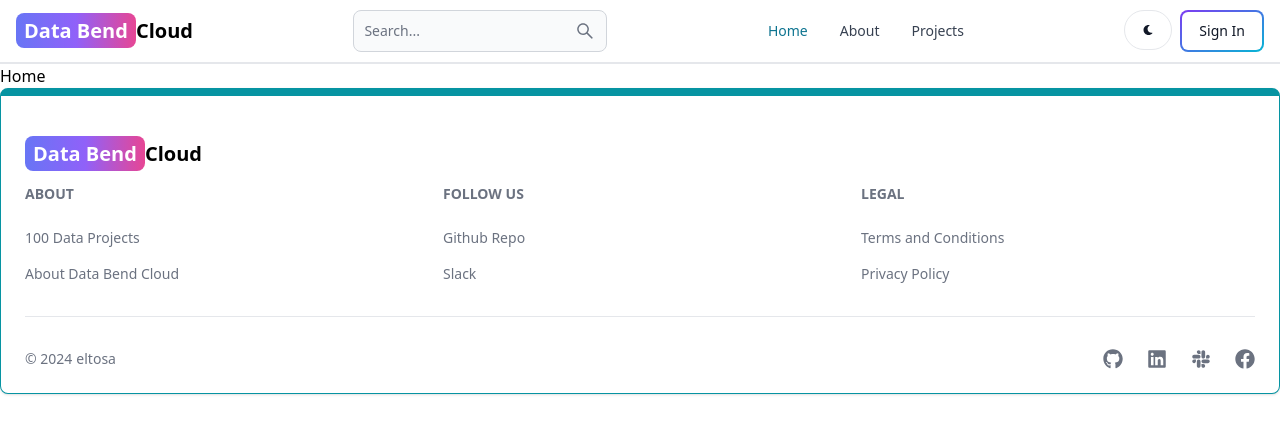
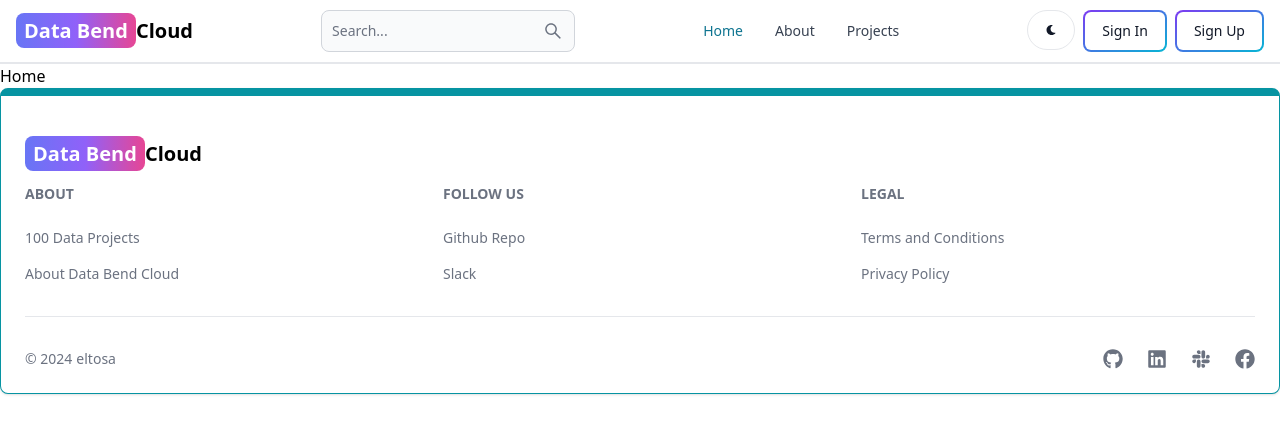
Before and after one commit to adminthedatag/mern-blog-, a React (Vite) app in the folder client/: page / in a window 1280 px wide. Shown: the top 434 px of the page. Built offline with nearby package versions, Linux system fonts and the light colour scheme.

Commit message:
add button

```diff
--- a/client/src/components/Header.jsx
+++ b/client/src/components/Header.jsx
@@ -32,6 +32,9 @@ export default function Header() {
           <Link to ='/sign-in'>
             <Button gradientDuoTone='purpleToBlue' outline>Sign In</Button>
           </Link>
+          <Link to ='/sign-up'>
+            <Button gradientDuoTone='purpleToBlue' outline>Sign Up</Button>
+          </Link>
           <Navbar.Toggle />
           </div>
           <Navbar.Collapse>
```
